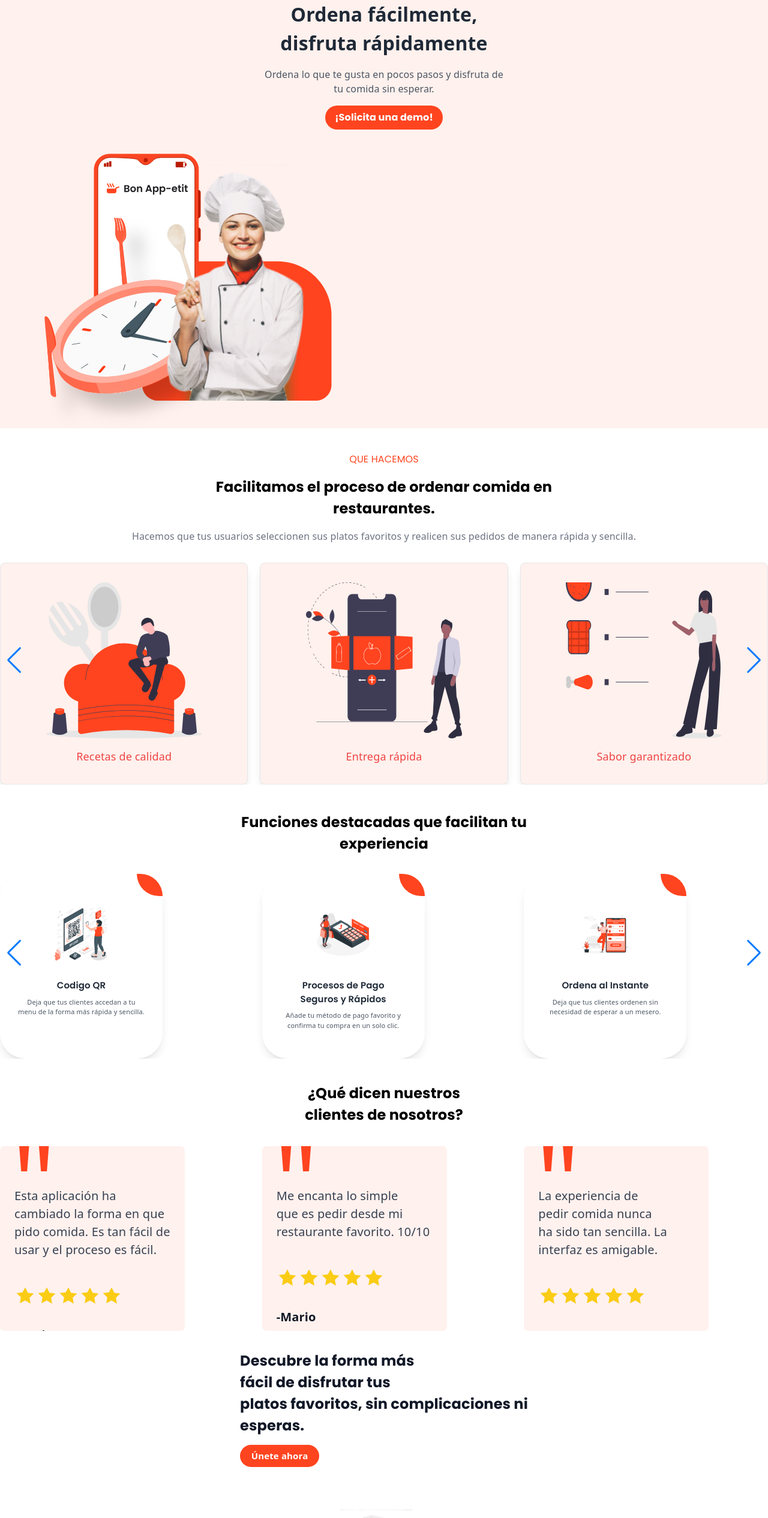
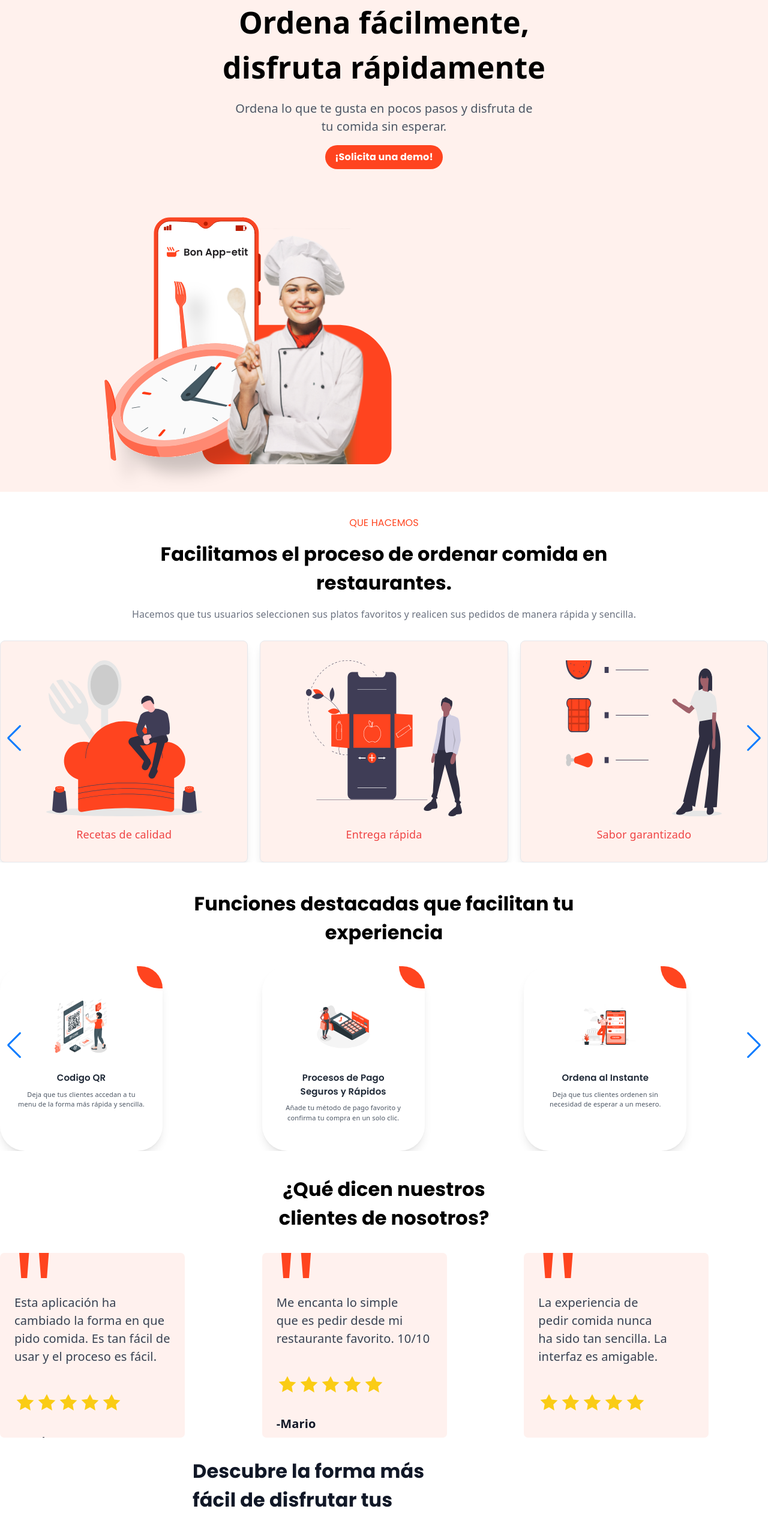
Before and after one commit to BonApp-etit/front, a Next.js app: page / in a window 1280 px wide. Shown: the top 2531 px of the page at 60% size. Built offline with nearby package versions, Linux system fonts and the light colour scheme.

Commit message:
add responsives for md screens

```diff
--- a/src/components/landing/FifthSection.jsx
+++ b/src/components/landing/FifthSection.jsx
@@ -6,19 +6,19 @@ export default function Fifth() {
           <h4 className="hidden text-[20px] text-red-500 font-roboto uppercase">
             Testimonio
           </h4>
-          <h2 className="text-[24px] font-bold font-poppins text-gray-900 mt-2">
+          <h2 className="text-[24px] font-bold font-poppins text-gray-900 mt-2 md:text-[32px]">
             Descubre la forma más <br /> fácil de disfrutar tus <br /> platos
             favoritos, sin complicaciones ni <br /> esperas.
           </h2>
 
-          <button className="mt-[14px] bg-[#FF441F] text-white rounded-full transition w-[132px] h-[37px] text-[15px] font-roboto font-bold">
+          <button className="mt-[14px] bg-[#FF441F] text-white rounded-full transition w-[132px] h-[37px] text-[15px] font-roboto font-bold md:text-[20px] md:w-[175px] md:h-[50px]">
             Únete ahora
           </button>
           <div className="flex-none mt-[65px] lg:mb-0 lg:mr-8 flex justify-center">
           <img
             src="/assets/chef.svg"
             alt="Chef"hh
-            className="object-cover w-[190px] h-[280px]"
+            className="object-cover w-[190px] h-[280px] md:w-[350px] md:h-[548px]"
           />
         </div>
         </div>
--- a/src/components/landing/FirstSection.jsx
+++ b/src/components/landing/FirstSection.jsx
@@ -5,10 +5,10 @@ export default function First() {
 
         {/* Left Side: Text and Button */}
         <div className="text-center">
-          <h1 className="text-[32px]  font-bold text-gray-800 font-roboto">
+          <h1 className="text-[32px]  font-bold text-black font-roboto md:text-[50px]">
             Ordena fácilmente, <br /> disfruta rápidamente
           </h1>
-          <p className="text-gray-600 text-[16px] font-roboto mt-[16px] mb-[16px]">
+          <p className="text-gray-600 text-[16px] font-roboto mt-[16px] mb-[16px] md:text-[20px]">
             Ordena lo que te gusta en pocos pasos y disfruta de <br/>tu comida sin esperar.
           </p>
           <button className="bg-[#FF441F] hover:bg-orange-600 text-white py-2 px-4 rounded-full font-bold font-poppins text-[16px]">
@@ -40,7 +40,7 @@ export default function First() {
         </div>
 
         {/* Right Side: Chef Image */}
-        <div className="mt-[40px] lg:mt-0 md:mt-10">
+        <div className="mt-[40px] md:ml-[100px]">
           <img
             src="/assets/first.svg" // Cambia esta ruta con tu imagen
             alt="Chef"
--- a/src/components/landing/FooterSection.jsx
+++ b/src/components/landing/FooterSection.jsx
@@ -1,15 +1,15 @@
 export default function Footer() {
     return (
-      <footer className="bg-[#FFF1EE] text-white h-[24px] mt-[27px] flex flex-row justify-between items-center p-1">
+      <footer className="bg-[#FFF1EE] text-white h-[24px] mt-[27px] flex flex-row justify-between items-center p-1 md:h-[48px]">
 
           {/* Texto de Copyright */}
-          <div className="text-[8px] font-roboto text-[#FF441F]">
+          <div className="text-[8px] md:text-[16px] font-roboto text-[#FF441F]">
             Copyright © 2024 Bonappetit. All rights reserved
           </div>
           {/* Links */}
-            <a href="#" className="font-roboto text-[#FF441F] hover:underline text-[8px]">Privacy Policy</a>
-            <a href="#" className="font-roboto text-[#FF441F] hover:underline text-[8px]">Term of Use</a>
-            <a href="#" className="font-roboto text-[#FF441F] hover:underline text-[8px]">Partner</a>
+            <a href="#" className="font-roboto text-[#FF441F] hover:underline  md:text-[16px]">Privacy Policy</a>
+            <a href="#" className="font-roboto text-[#FF441F] hover:underline text-[8px] md:text-[16px]">Term of Use</a>
+            <a href="#" className="font-roboto text-[#FF441F] hover:underline text-[8px] md:text-[16px]">Partner</a>
       </footer>
     );
   }
--- a/src/components/landing/FourthSection.jsx
+++ b/src/components/landing/FourthSection.jsx
@@ -63,7 +63,7 @@ export default function Fourth() {
     <section className="bg-white mt-[40px]">
       {/* Título Principal */}
       <div className="text-center">
-        <h2 className="text-[24px] font-bold text-black font-poppins mb-[34px]">
+        <h2 className="text-[24px] font-bold text-black font-poppins mb-[34px] md:text-[32px]">
           ¿Qué dicen nuestros <br /> clientes de nosotros?
         </h2>
       </div>
--- a/src/components/landing/SecondSection.jsx
+++ b/src/components/landing/SecondSection.jsx
@@ -32,8 +32,9 @@ const Second = () => {
           spaceBetween: 10,
         },
         768: {
-          slidesPerView: 2, // Mostrar 2 tarjetas a la vez en pantallas medianas
-          spaceBetween: 10,
+          slidesPerView: 2.7,
+          initialSlide: 1,
+          spaceBetween: 30,
         },
         1024: {
           slidesPerView: 3, // Mostrar 3 tarjetas a la vez en pantallas grandes
@@ -54,7 +55,7 @@ const Second = () => {
       {/* Título Principal */}
       <div className="text-center mb-8">
         <p className="mb-4 text-[#FF441F] text-[16px] font-poppins">QUE HACEMOS</p>
-        <h2 className="text-[24px] font-bold text-black font-poppins">
+        <h2 className="text-[24px] font-bold text-black font-poppins md:text-[32px]">
           Facilitamos el proceso de ordenar comida en <br /> restaurantes.
         </h2>
         <p className="text-[16px] mt-4 text-gray-500 font-roboto">
--- a/src/components/landing/ThirdSection.jsx
+++ b/src/components/landing/ThirdSection.jsx
@@ -59,8 +59,9 @@ export default function Third() {
           spaceBetween: 0,
         },
         768: {
-          slidesPerView: 2, // 2 tarjetas en pantallas medianas
+          slidesPerView: 2.7, // 2 tarjetas en pantallas medianas
           spaceBetween: 20,
+          initialSlide: 2,
         },
         1024: {
           slidesPerView: 3, // 3 tarjetas en pantallas grandes
@@ -80,7 +81,7 @@ export default function Third() {
     <section className="mt-[45px]">
       {/* Título Principal */}
       <div className="text-center mb-8">
-        <h2 className="text-[24px] font-bold text-black font-poppins">
+        <h2 className="text-[24px] font-bold text-black font-poppins md:text-[32px]">
           Funciones destacadas que facilitan tu <br /> experiencia
         </h2>
       </div>
```
